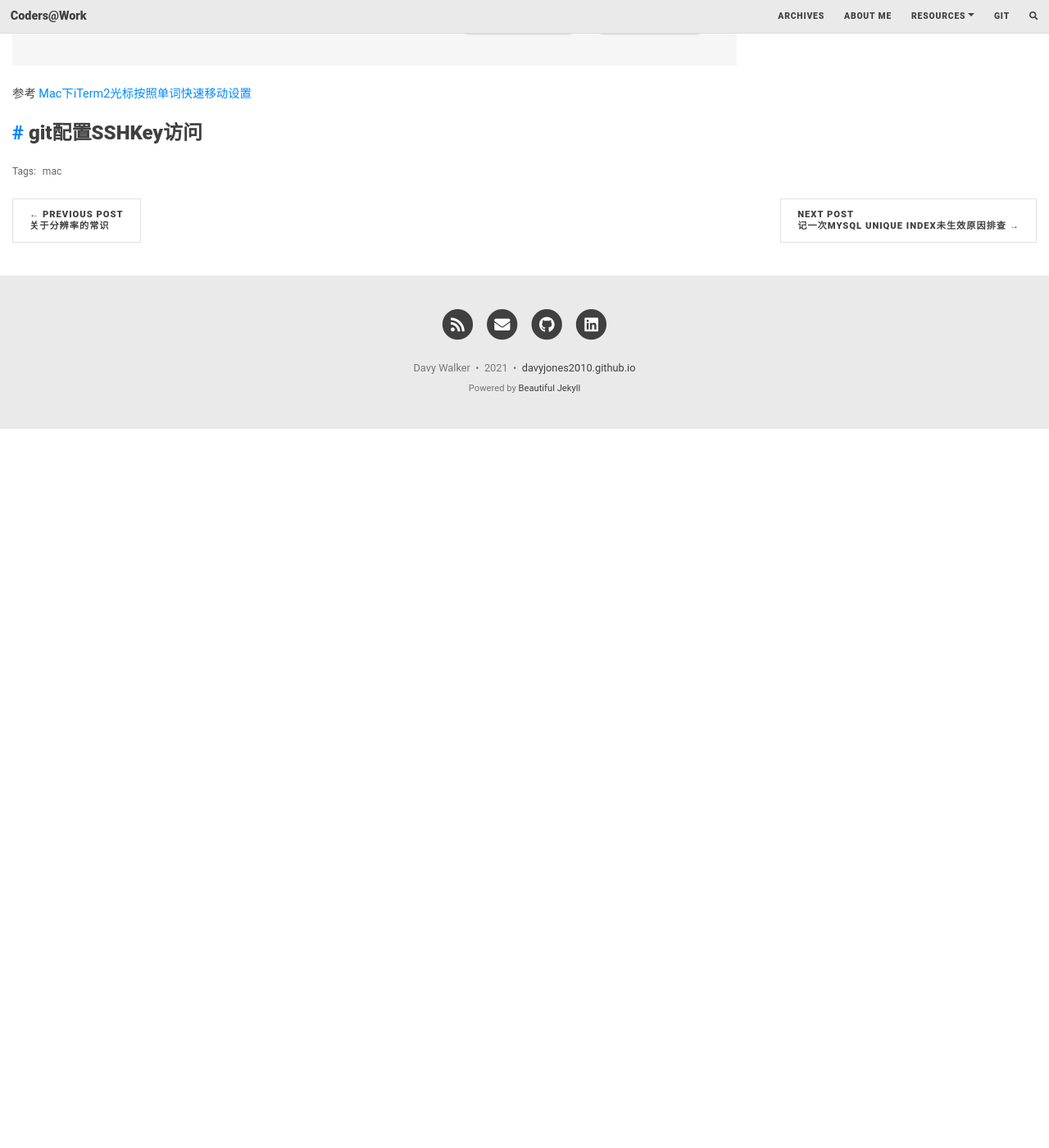
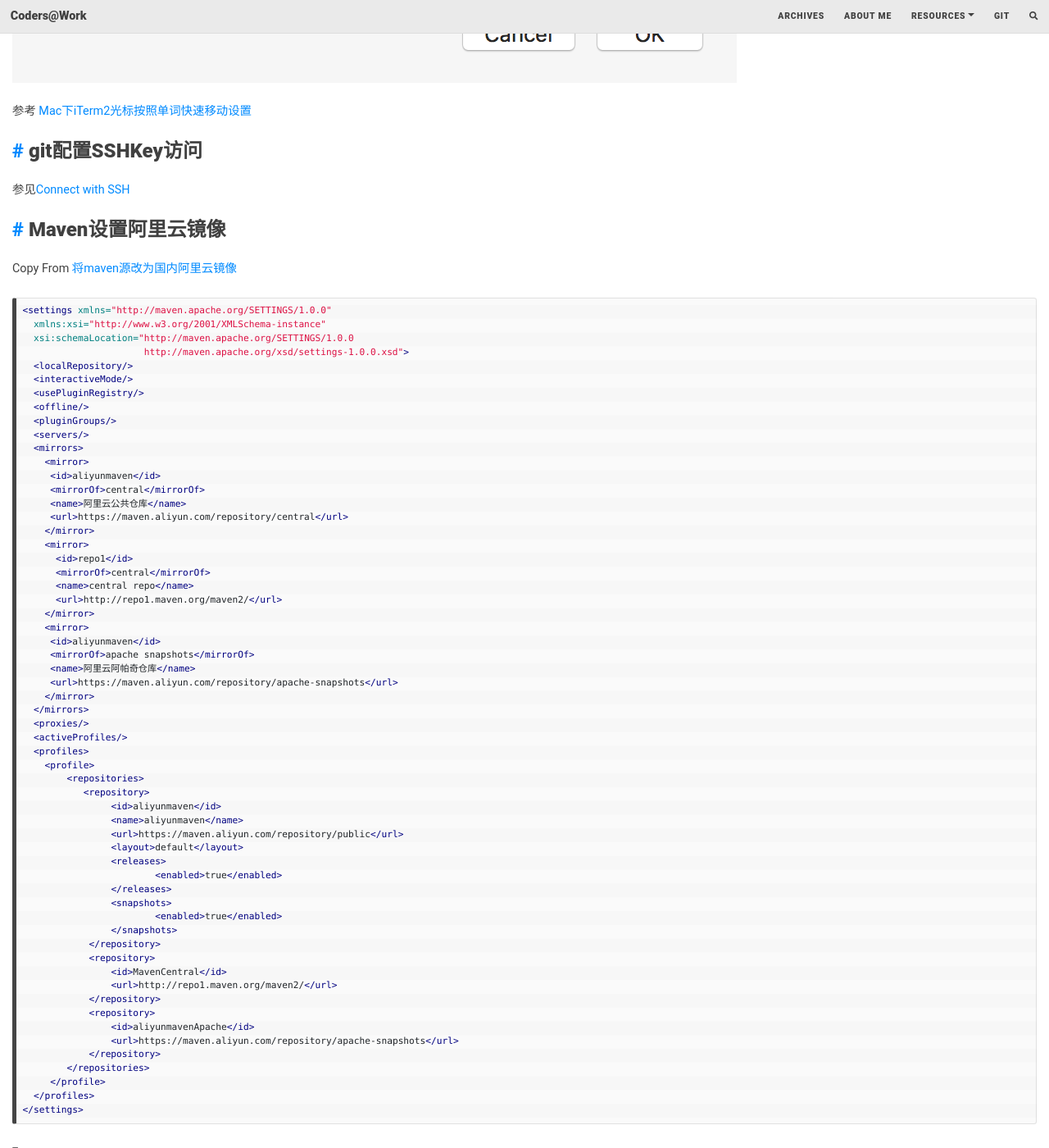
Before and after one commit to DavyJones2010/davyjones2010.github.io_bak, a Jekyll site: the page built from _posts/tools/2021-11-07-mac-init.md, in a window 1280 px wide and 1400 px high, scrolled down 5471 px. Shown: the whole window at 82% size. Built offline with Jekyll 4.4.1, drawn with Linux system fonts in a browser that asks for light colours; nearby versions of some CDN libraries; a script that is not in the unit is left out; comment, search, counter and statistics services are not loaded; before the commit the page ends 5994 px from its top, so only the background shows below that.

Commit message:
maven mirror

````diff
--- a/_posts/tools/2021-11-07-mac-init.md
+++ b/_posts/tools/2021-11-07-mac-init.md
@@ -125,3 +125,69 @@ git config --global --unset https.proxy
 参考 [Mac下iTerm2光标按照单词快速移动设置](https://blog.csdn.net/skyyws/article/details/78480132)
 
 ## git配置SSHKey访问
+参见[Connect with SSH](https://docs.github.com/en/authentication/connecting-to-github-with-ssh/generating-a-new-ssh-key-and-adding-it-to-the-ssh-agent)
+
+## Maven设置阿里云镜像
+Copy From [将maven源改为国内阿里云镜像](https://zhuanlan.zhihu.com/p/71998219)
+
+```xml
+<settings xmlns="http://maven.apache.org/SETTINGS/1.0.0"
+  xmlns:xsi="http://www.w3.org/2001/XMLSchema-instance"
+  xsi:schemaLocation="http://maven.apache.org/SETTINGS/1.0.0
+                      http://maven.apache.org/xsd/settings-1.0.0.xsd">
+  <localRepository/>
+  <interactiveMode/>
+  <usePluginRegistry/>
+  <offline/>
+  <pluginGroups/>
+  <servers/>
+  <mirrors>
+    <mirror>
+     <id>aliyunmaven</id>
+     <mirrorOf>central</mirrorOf>
+     <name>阿里云公共仓库</name>
+     <url>https://maven.aliyun.com/repository/central</url>
+    </mirror>
+    <mirror>
+      <id>repo1</id>
+      <mirrorOf>central</mirrorOf>
+      <name>central repo</name>
+      <url>http://repo1.maven.org/maven2/</url>
+    </mirror>
+    <mirror>
+     <id>aliyunmaven</id>
+     <mirrorOf>apache snapshots</mirrorOf>
+     <name>阿里云阿帕奇仓库</name>
+     <url>https://maven.aliyun.com/repository/apache-snapshots</url>
+    </mirror>
+  </mirrors>
+  <proxies/>
+  <activeProfiles/>
+  <profiles>
+    <profile>
+        <repositories>
+           <repository>
+                <id>aliyunmaven</id>
+                <name>aliyunmaven</name>
+                <url>https://maven.aliyun.com/repository/public</url>
+                <layout>default</layout>
+                <releases>
+                        <enabled>true</enabled>
+                </releases>
+                <snapshots>
+                        <enabled>true</enabled>
+                </snapshots>
+            </repository>
+            <repository>
+                <id>MavenCentral</id>
+                <url>http://repo1.maven.org/maven2/</url>
+            </repository>
+            <repository>
+                <id>aliyunmavenApache</id>
+                <url>https://maven.aliyun.com/repository/apache-snapshots</url>
+            </repository>
+        </repositories>
+     </profile>
+  </profiles>
+</settings>
+```
````
